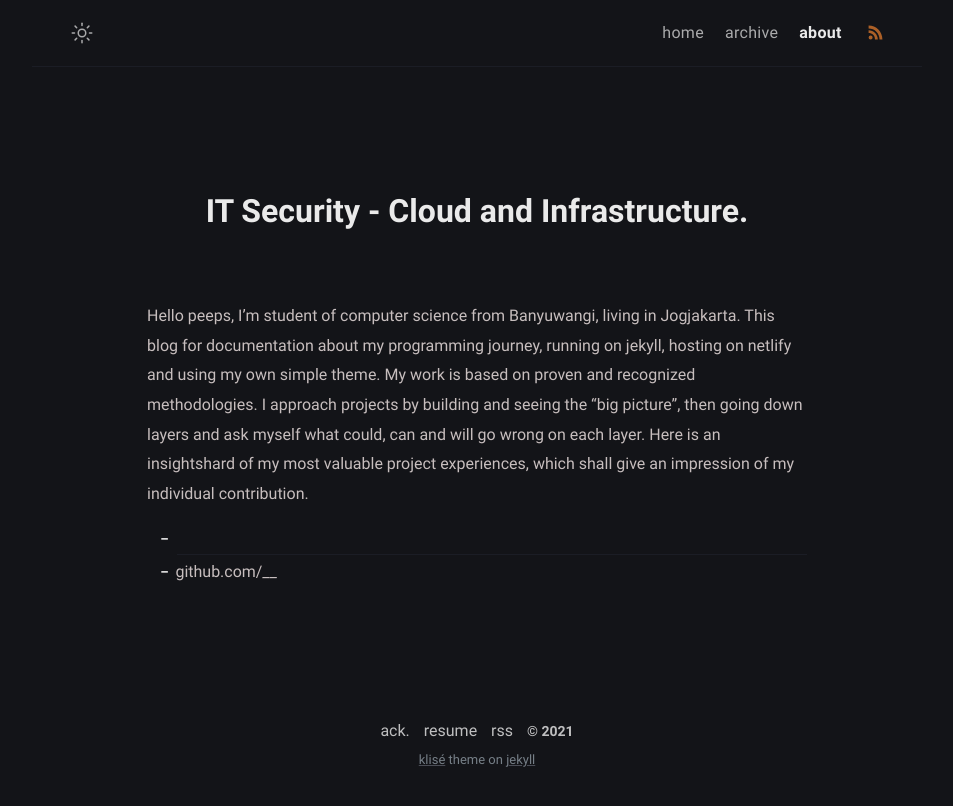
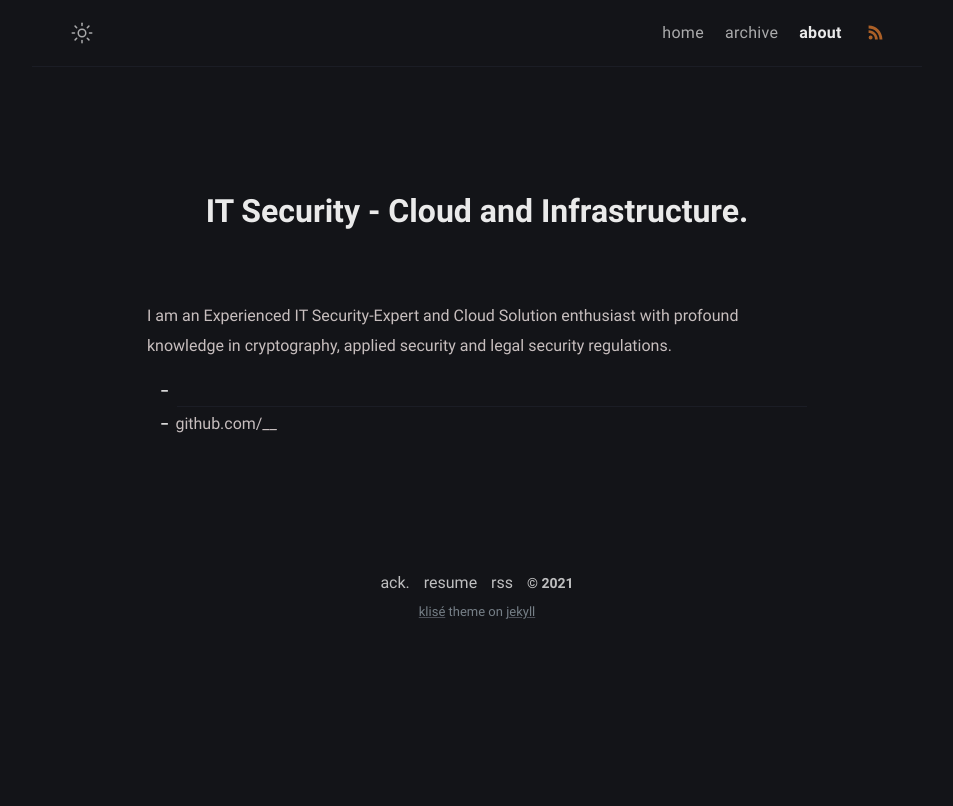
Before and after one commit to securebitAsif/fabulous-jupiter-8f84d, a Jekyll site: the page built from about.md, in a window 1280 px wide. Shown: the top 806 px of the page, without its empty margins (163-1116 px from the left). Built offline with Jekyll 4.4.1, drawn with Linux system fonts in a browser that asks for light colours.

Commit message:
about.md: changed

```diff
--- a/about.md
+++ b/about.md
@@ -2,11 +2,11 @@
 title: IT Security - Cloud and Infrastructure
 permalink: /about/
 layout: page
-excerpt:
+excerpt: Hello peeps, I'm student of computer science from Banyuwangi, living in Jogjakarta. This blog for documentation about my programming journey, running on jekyll, hosting on netlify and using my own simple theme. My work is based on proven and recognized methodologies. I approach projects by building and seeing the “big picture”, then going down layers and ask myself what could, can and will go wrong on each layer. Here is an insightshard of my most valuable project experiences, which shall give an impression of my individual contribution.
 comments: false
 ---
 
-Hello peeps, I'm student of computer science from Banyuwangi, living in Jogjakarta. This blog for documentation about my programming journey, running on jekyll, hosting on netlify and using my own simple theme. My work is based on proven and recognized methodologies. I approach projects by building and seeing the “big picture”, then going down layers and ask myself what could, can and will go wrong on each layer. Here is an insightshard of my most valuable project experiences, which shall give an impression of my individual contribution.
+I am an Experienced IT Security-Expert and Cloud Solution enthusiast with profound knowledge in cryptography, applied security and legal security regulations.
 
 - {{ site.author.email }}
 - github.com/{{ site.author.github }}
```
